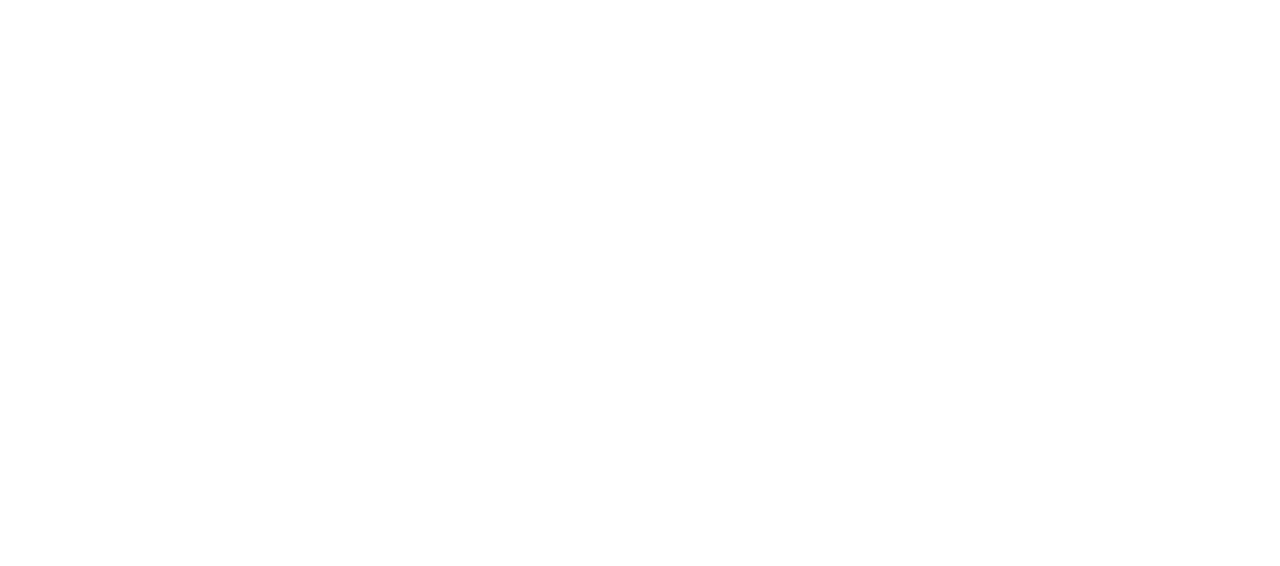
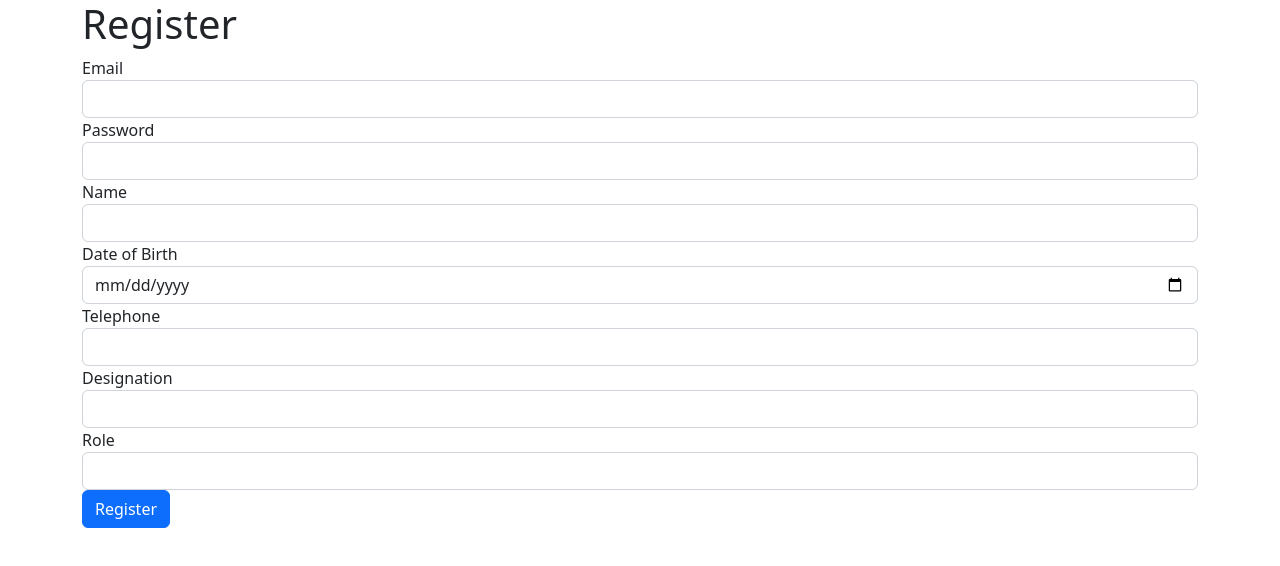
Before and after one commit to akeed669/simpleUserManagementFrontEnd, a React (Create React App) app: page /register in a window 1280 px wide. Shown: the top 566 px of the page. Built offline with nearby package versions, Linux system fonts and the light colour scheme.

Commit message:
modified forms

```diff
--- a/src/App.js
+++ b/src/App.js
@@ -6,19 +6,14 @@
 import "./App.css";
 
 class App extends Component {
-  state = {};
-
   render() {
     return (
-      <React.Fragment>
-        <div className="container">
-          {/*render all the routes*/}
-          <Routes>
-            <Route path="/register" component={RegisterForm} />
-            <Route path="/login" component={LoginForm} />
-          </Routes>
-        </div>
-      </React.Fragment>
+      <main className="container">
+        <Routes>
+          <Route path="/register" element={<RegisterForm />} />
+          <Route path="/login" element={<LoginForm />} />
+        </Routes>
+      </main>
     );
   }
 }
--- a/src/components/registerForm.jsx
+++ b/src/components/registerForm.jsx
@@ -8,9 +8,13 @@
       <div>
         <h1>Register</h1>
         <form>
-          {this.renderInput("username", "Username")}
+          {this.renderInput("email", "Email")}
           {this.renderInput("password", "Password", "password")}
           {this.renderInput("name", "Name")}
+          {this.renderInput("dob", "Date of Birth","date")}
+          {this.renderInput("telephone", "Telephone")}
+          {this.renderInput("designation", "Designation")}
+          {this.renderInput("role", "Role")}
           {this.renderButton("Register")}
         </form>
       </div>
```
